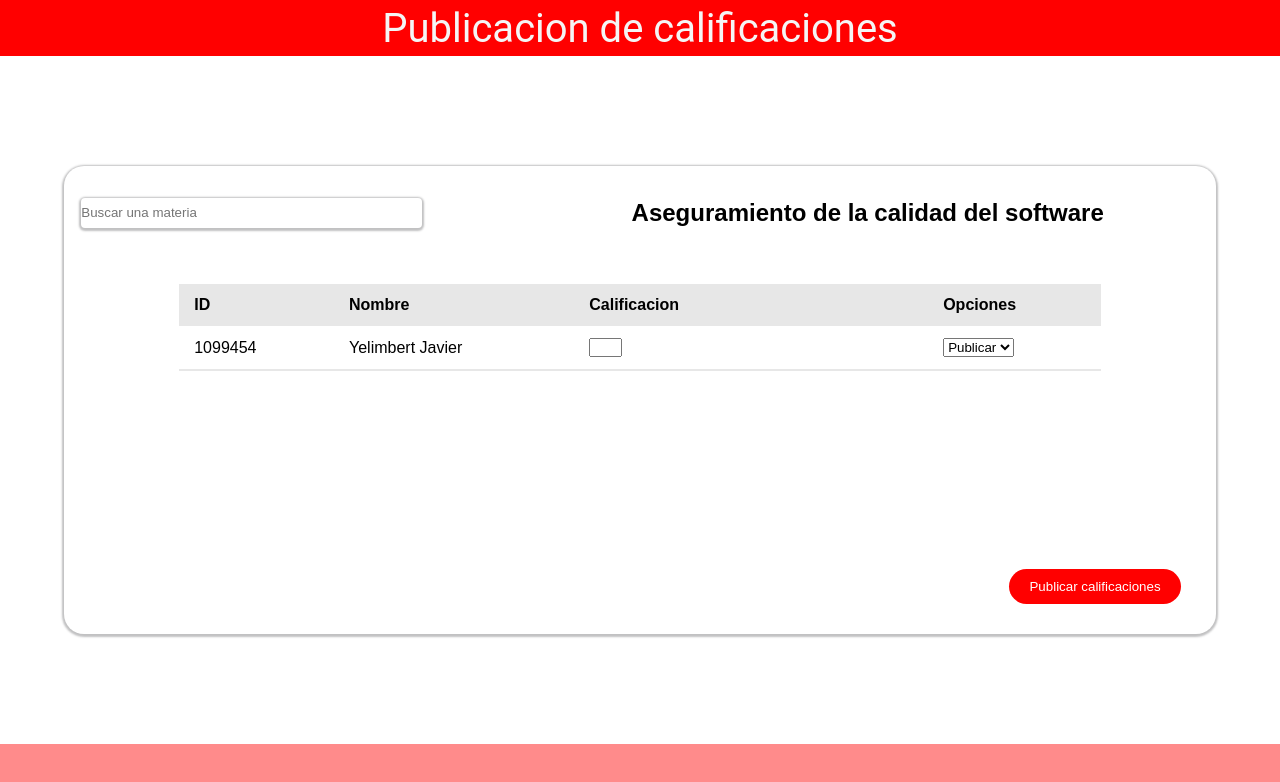
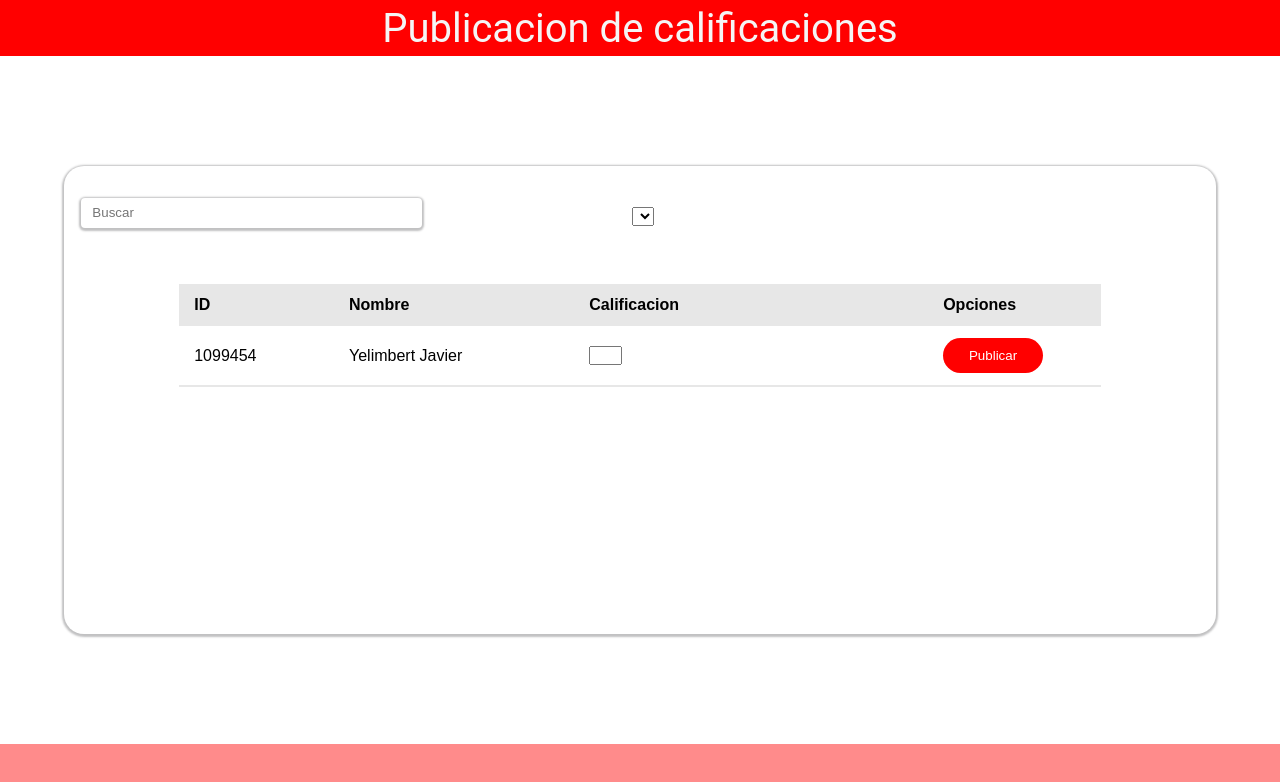
Before and after one commit to Yelimbert/cia, a React (Create React App) app in the folder client/: page /publicacion in a window 1280 px wide. Shown: the top 782 px of the page. Built offline with nearby package versions, Linux system fonts and the light colour scheme.

Commit message:
branch tuyo

```diff
--- a/client/src/screens/publicacion.jsx
+++ b/client/src/screens/publicacion.jsx
@@ -9,8 +9,12 @@ const PublicacionCalificacion = ({asignatura, id, estudiante, opcion}) => {
             <div className="card-container">
                 <div className="card">
                     <div className="search-bar">
-                        <input type="search" className="search" placeholder="Buscar una materia"></input>
-                        <h2>{asignatura}</h2>
+                        <input type="search" className="search" placeholder="   Buscar"></input>
+                        <h2>
+                            <select id={asignatura}>
+                                <option value=""></option>
+                            </select>
+                            </h2>
                     </div>
                     <table className="content-table">
                         <thead>
@@ -27,16 +31,12 @@ const PublicacionCalificacion = ({asignatura, id, estudiante, opcion}) => {
                                 <td>{estudiante}</td>
                                 <td><input type='number' className="nota"></input></td>
                                 <td>
-                                    <select>
-                                        <option value="Publicar">Publicar</option>
-                                        <option value="Editar">Editar</option>
-                                    </select>
-                                    </td>
+                                    <button className="login_button">Publicar</button>
+                                </td>
                             </tr>
                         </tbody>
                         <tfoot></tfoot>
                     </table>
-                    <button className="publicar">Publicar calificaciones</button>
                 </div>
             </div>
             <div className="footer"></div>
--- a/client/src/styles/dashboard.css
+++ b/client/src/styles/dashboard.css
@@ -25,12 +25,12 @@
 }
 
 .dato2 {
-    margin-top: -49vh;
+    margin-top: -43.5vh;
     margin-left: 90vh;
 }
 
 .line2 {
-    margin-top: 10%;
+    margin-top: 11.3%;
 }
 
 .data-harcoded {
```
